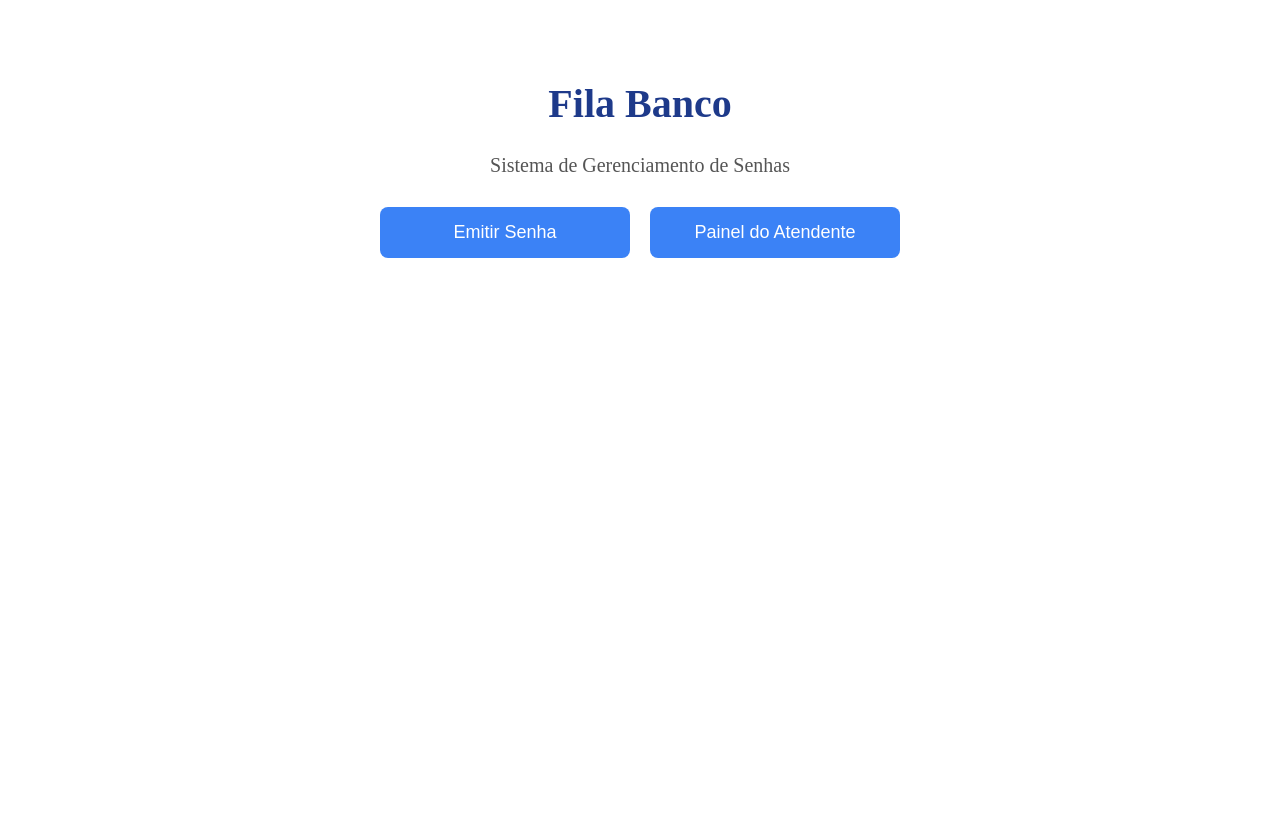
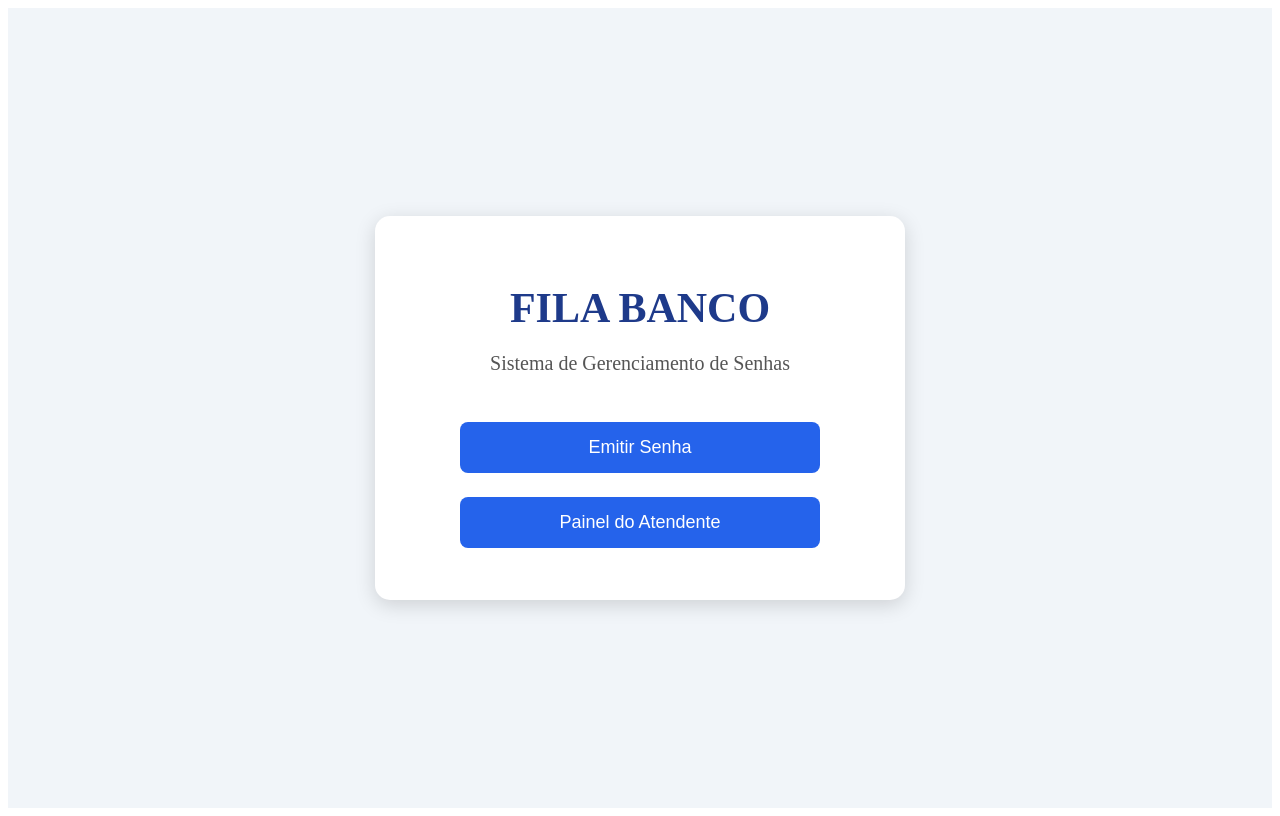
Before and after one commit to facurymanoel/fila-banco-frontend, an Angular app: page / in a window 1280 px wide. Built offline with nearby package versions, Linux system fonts and the light colour scheme.

Commit message:
Estilização dos arquivos home.html, home.css

```diff
--- a/src/app/home/home.css
+++ b/src/app/home/home.css
@@ -1,26 +1,39 @@
- .container{
+  .container {
+    height: 100vh;
+    display: flex;
+    justify-content: center;
+    align-items: center;
+    background-color:#f1f5f9;
+  }
+  .card {
+     width: 450px;
+     padding: 40px;
      text-align: center;
-    margin-top: 80px;
+     background-color: white;
+     border-radius: 15px;
+     box-shadow:  0 5px 20px rgba(0,0,0,0.15);
   }
- h1{
-    font-size: 40px;
-    color: #1E3A8A;
+  h1 {
+     font-size: 42px;
+     color: #1e3a8a;
+     margin-bottom: 15px;
   }
   p{
      font-size: 20px;
      color: #555;
+     margin-bottom: 35px;
   }
- button{
-    width: 250px;
+  button {
+     width: 80%;
      padding: 15px;
-    margin: 10px;
-    font-size: 18px;
+     margin: 12px;
      border: none;
      border-radius: 8px;
-    background-color:#3B82F6;
+     background-color: #2563eb;
      color: white;
+     font-size: 18px;
      cursor: pointer;
   }
- button:hover{
-    background-color: #1E3A8A;
+  button:hover {
+       background-color: #1d4ed8;
   }
--- a/src/app/home/home.html
+++ b/src/app/home/home.html
@@ -1,6 +1,21 @@
-<div class="container">
-    <h1>Fila Banco</h1>
-    <p>Sistema de Gerenciamento de Senhas</p>
-    <button routerLink="/emitir-senha">Emitir Senha</button>
-    <button routerLink="/atendente">Painel do Atendente</button>
-</div>
+  <div class="container">
+
+    <div  class="card">
+
+        <h1>FILA BANCO</h1>
+
+        <p>
+           Sistema de Gerenciamento de Senhas
+        </p>
+
+        <button routerLink="/emitir-senha">
+              Emitir Senha
+        </button>
+
+        <button routerLink="/atendente">
+              Painel do Atendente
+        </button>
+
+    </div>
+
+  </div>
```
Lines whose indentation alone changed are shown as unchanged.
